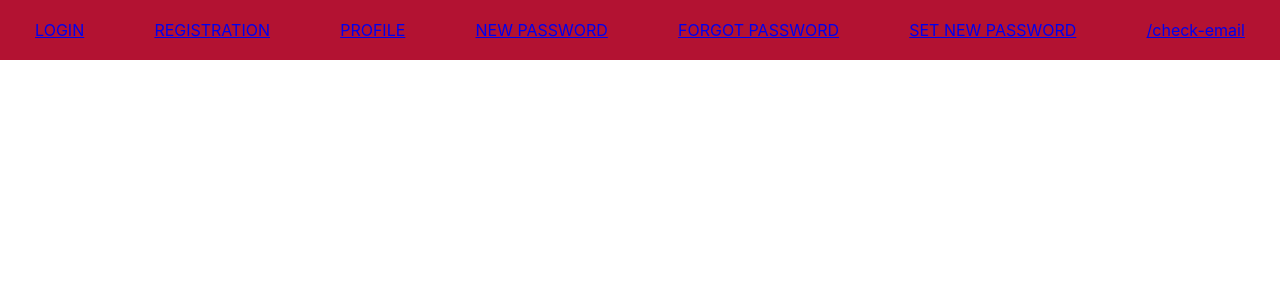
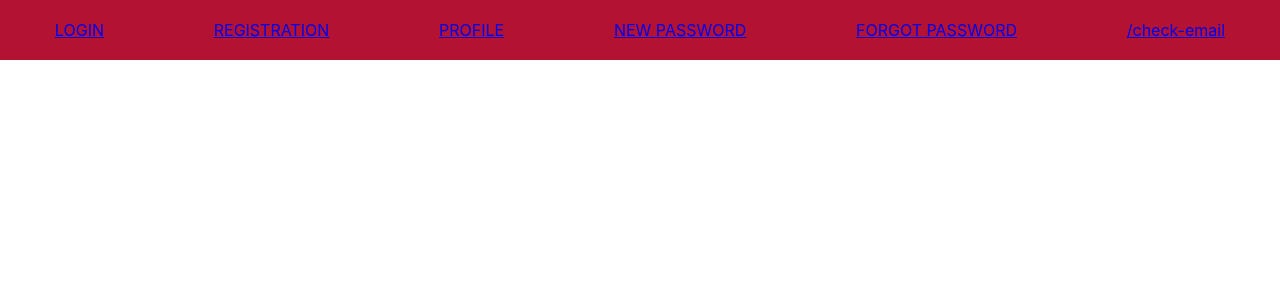
Before and after one commit to NikolayZhulin/cards, a React (Create React App) app: page /profile in a window 1280 px wide. Shown: the top 300 px of the page. Built offline with nearby package versions, Linux system fonts and the light colour scheme; no server answers.

Commit message:
fix: delete link from header

```diff
--- a/src/common/components/header/header.tsx
+++ b/src/common/components/header/header.tsx
@@ -13,7 +13,6 @@ export const Header = () => {
       <NavLink to={PATH.PROFILE}>PROFILE</NavLink>
       <NavLink to={PATH.NEW_PASSWORD}>NEW PASSWORD</NavLink>
       <NavLink to={PATH.FORGOT_PASSWORD}>FORGOT PASSWORD</NavLink>
-      <NavLink to={PATH.SET_NEW_PASSWORD}>SET NEW PASSWORD</NavLink>
       <NavLink to={PATH.CHECK_EMAIL}>/check-email</NavLink>
     </HeaderComponent>
   )
```
